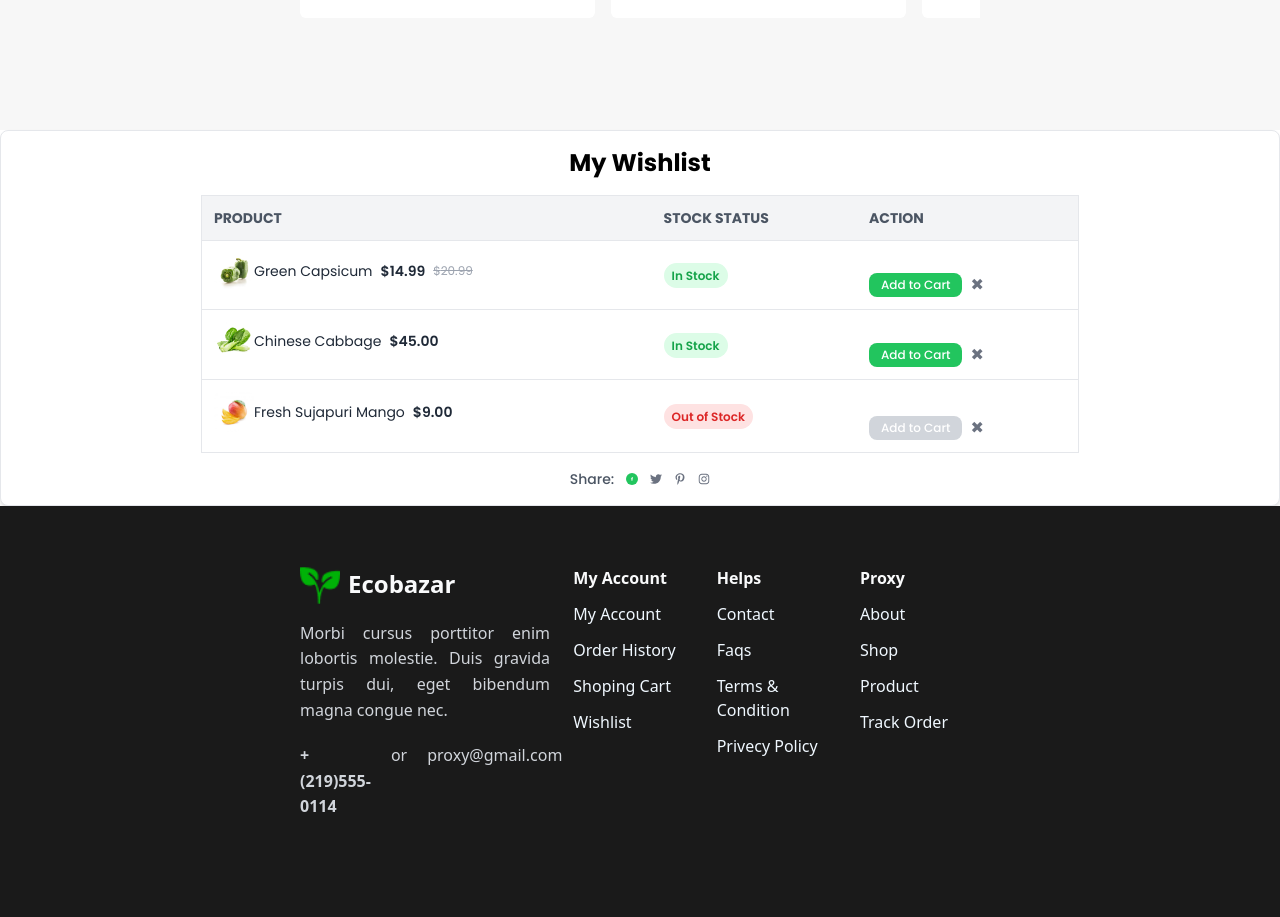
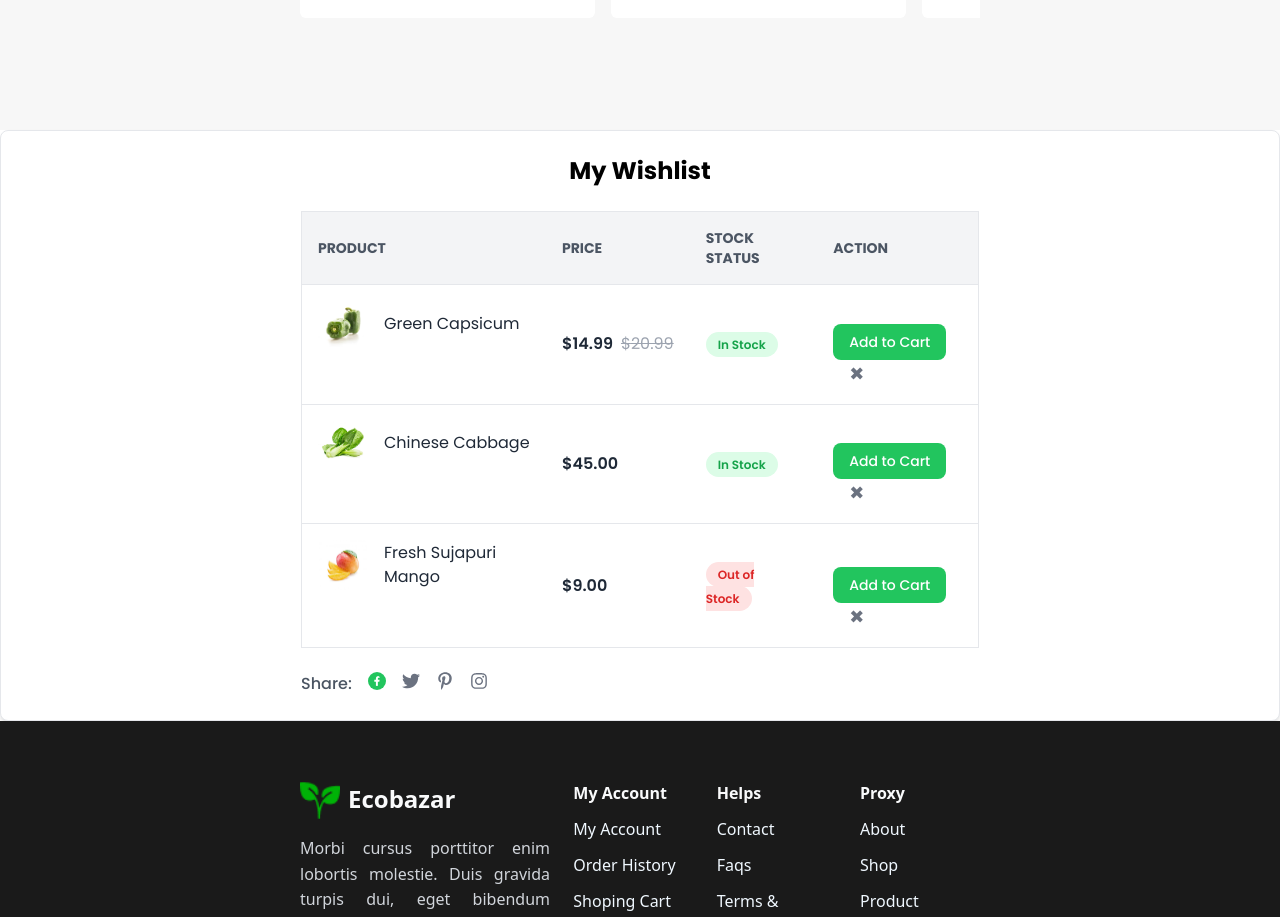
Before and after one commit to jubayer8221/eco-bazar, a Next.js app: page / in a window 1280 px wide. Shown: the part 5922-6839 px from the top of the page. Built offline with nearby package versions, Linux system fonts and the light colour scheme.

Commit message:
responsive

```diff
--- /dev/null
+++ b/src/components/Wishlist/AddCartBtn.jsx
@@ -0,0 +1,42 @@
+"use client";
+
+import { useState } from "react";
+
+function AddCartBtn() {
+  const [showPopup, setShowPopup] = useState(false);
+
+  const handleButtonClick = () => {
+    setShowPopup(true);
+  };
+
+  const handleClosePopup = () => {
+    setShowPopup(false);
+  };
+
+  return (
+    <div>
+      <button
+        className="text-white font-medium py-1 px-3 md:py-2 md:px-4 rounded-lg transition duration-300 text-xs md:text-sm bg-green-500 hover:bg-green-600"
+        onClick={handleButtonClick}
+      >
+        Add to Cart
+      </button>
+
+      {showPopup && (
+        <div className="fixed inset-0 bg-gray-500 bg-opacity-50 flex justify-center items-center">
+          <div className="bg-white p-6 rounded-md items-center text-center shadow-lg">
+            <p>Succesfully Added to Cart.</p>
+            <button
+              onClick={handleClosePopup}
+              className="mt-4 bg-red-500 text-white px-4 py-2 rounded-md"
+            >
+              Close
+            </button>
+          </div>
+        </div>
+      )}
+    </div>
+  );
+}
+
+export default AddCartBtn;
--- a/src/components/Wishlist/page.jsx
+++ b/src/components/Wishlist/page.jsx
@@ -1,5 +1,6 @@
 "use client";
 import Image from "next/image";
+import AddCartBtn from "./AddCartBtn";
 import {
   FaFacebookF,
   FaTwitter,
@@ -41,66 +42,59 @@ export default function WishList() {
   };
 
   return (
-    <div className="font-poppins max-w-full mx-auto px-3 md:px-8 lg:px-[200px] py-4 border border-gray-200 rounded-lg bg-white shadow-md">
-      <h2 className="text-xl md:text-2xl font-bold text-center mb-4">
-        My Wishlist
-      </h2>
+    <div className="font-poppins max-w-full mx-auto px-4 md:px-12 lg:px-[300px] py-6 h-auto border border-gray-200 rounded-[8px] bg-white shadow-md">
+      <h2 className="text-2xl font-bold text-center mb-6">My Wishlist</h2>
 
       <div className="overflow-x-auto">
-        <table className="w-full border border-gray-200 rounded-lg text-xs md:text-sm">
+        <table className="w-full border border-gray-200 rounded-lg">
           <thead>
-            <tr className="bg-gray-100 text-left text-gray-600 uppercase">
-              <th className="p-2 md:p-3">Product</th>
-              <th className="p-2 md:p-3">Stock Status</th>
-              <th className="p-2 md:p-3">Action</th>
+            <tr className="bg-gray-100 text-left text-gray-600 uppercase text-sm">
+              <th className="p-3 md:p-4">Product</th>
+              <th className="p-3 md:p-4">Price</th>
+              <th className="p-3 md:p-4">Stock Status</th>
+              <th className="p-3 md:p-4">Action</th>
             </tr>
           </thead>
           <tbody>
             {wishlist.map((item) => (
               <tr key={item.id} className="border-t border-gray-200">
-                {/* For small devices, image, name, and price in a row */}
-                <td className="p-2 md:p-3 flex flex-col md:flex-row md:items-center md:space-x-4">
-                  <div className="flex items-center space-x-2 md:space-x-0">
+                <td className="p-3 md:p-4 flex items-center space-x-4">
                   <Image
                     src={item.image}
                     alt={item.name}
-                      width={40}
-                      height={40}
+                    width={50}
+                    height={50}
                     className="rounded-md"
                   />
-                    <div className="flex flex-col sm:flex-row sm:items-center sm:space-x-2">
-                      <span className="text-gray-800 text-xs md:text-sm">
+                  <span className="text-gray-800 text-sm md:text-base">
                     {item.name}
                   </span>
-                      <span className="font-semibold text-gray-800 text-xs md:text-sm">
+                </td>
+                <td className="p-3 md:p-4 text-sm md:text-base">
+                  <span className="font-semibold text-gray-800">
                     ${item.price.toFixed(2)}
                   </span>
                   {item.oldPrice && (
-                        <span className="text-gray-400 line-through text-[10px] md:text-xs">
+                    <span className="text-gray-400 line-through ml-2">
                       ${item.oldPrice.toFixed(2)}
                     </span>
                   )}
-                    </div>
-                  </div>
                 </td>
-
-                {/* Stock Status */}
-                <td className="p-2 md:p-3">
+                <td className="p-3 md:p-4">
                   {item.stock ? (
-                    <span className="bg-green-100 text-green-600 text-[10px] md:text-xs font-semibold px-2 py-1 rounded-full">
+                    <span className="bg-green-100 text-green-600 text-xs font-semibold px-3 py-1 rounded-full">
                       In Stock
                     </span>
                   ) : (
-                    <span className="bg-red-100 text-red-600 text-[10px] md:text-xs font-semibold px-2 py-1 rounded-full">
+                    <span className="bg-red-100 text-red-600 text-xs font-semibold px-3 py-1 rounded-full">
                       Out of Stock
                     </span>
                   )}
                 </td>
-
-                {/* Action Buttons */}
-                <td className="p-2 md:p-3 flex flex-wrap items-center space-x-2">
+                <td className="p-3 md:p-4 flex flex-wrap items-center space-x-2 md:space-x-4">
+                  <AddCartBtn>
                     <button
-                    className={`text-white font-medium py-1 px-2 md:px-3 rounded-lg transition duration-300 text-[10px] md:text-xs ${
+                      className={`text-white font-medium py-1 px-3 md:py-2 md:px-4 rounded-lg transition duration-300 text-xs md:text-sm ${
                         item.stock
                           ? "bg-green-500 hover:bg-green-600"
                           : "bg-gray-300 cursor-not-allowed"
@@ -109,9 +103,11 @@ export default function WishList() {
                     >
                       Add to Cart
                     </button>
+                  </AddCartBtn>
+
                   <button
                     onClick={() => removeFromWishlist(item.id)}
-                    className="text-gray-500 hover:text-red-500 text-sm md:text-base"
+                    className="text-gray-500 hover:text-red-500 text-sm md:text-lg"
                   >
                     ✖
                   </button>
@@ -123,14 +119,14 @@ export default function WishList() {
       </div>
 
       {/* Social Share */}
-      <div className="flex flex-wrap items-center justify-center space-x-2 md:space-x-3 mt-4">
-        <span className="text-gray-600 font-medium text-xs md:text-sm">
+      <div className="flex flex-wrap items-left justify-start space-x-3 md:space-x-4 mt-6">
+        <span className="text-gray-600 font-medium text-sm md:text-base">
           Share:
         </span>
-        <FaFacebookF className="text-white text-[10px] md:text-xs cursor-pointer bg-green-500 rounded-full p-1" />
-        <FaTwitter className="text-gray-500 text-[10px] md:text-xs cursor-pointer" />
-        <FaPinterestP className="text-gray-500 text-[10px] md:text-xs cursor-pointer" />
-        <FaInstagram className="text-gray-500 text-[10px] md:text-xs cursor-pointer" />
+        <FaFacebookF className="text-white text-xs md:text-lg cursor-pointer bg-green-500 rounded-full p-1" />
+        <FaTwitter className="text-gray-500 text-xs md:text-lg cursor-pointer" />
+        <FaPinterestP className="text-gray-500 text-xs md:text-lg cursor-pointer" />
+        <FaInstagram className="text-gray-500 text-xs md:text-lg cursor-pointer" />
       </div>
     </div>
   );
```
Lines whose indentation alone changed are shown as unchanged.
